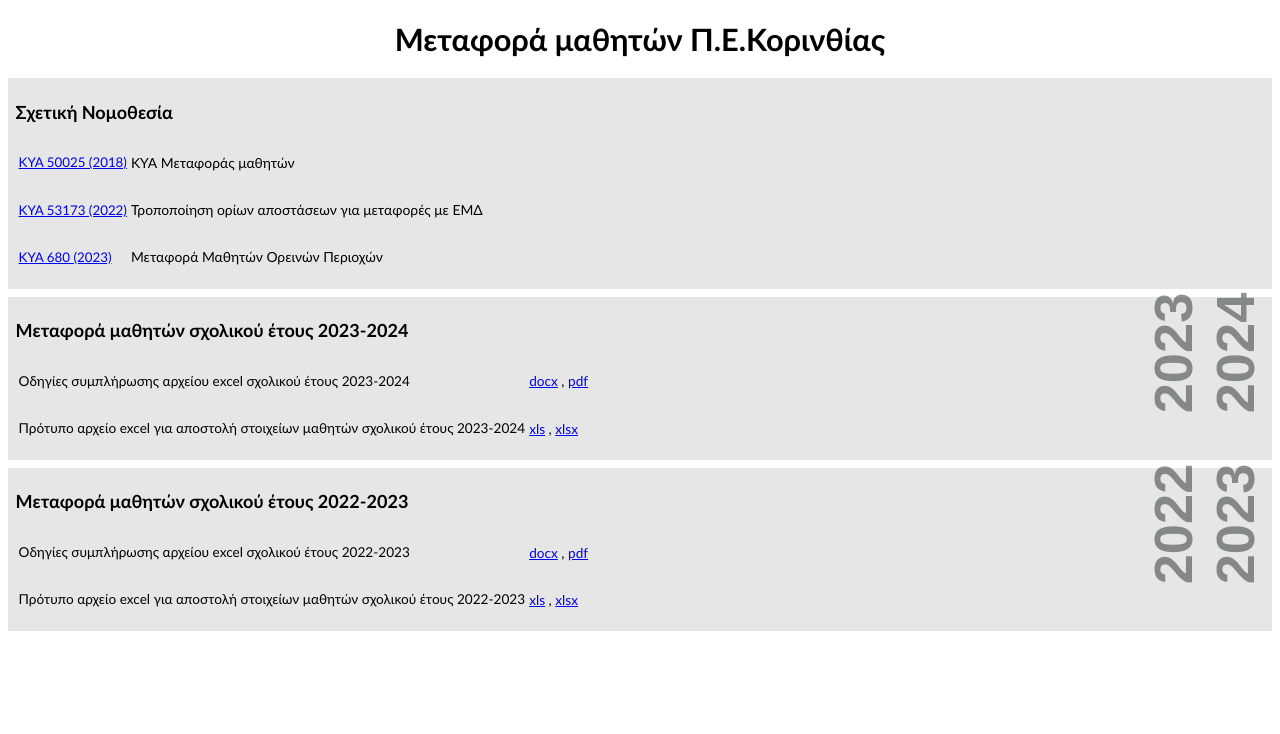
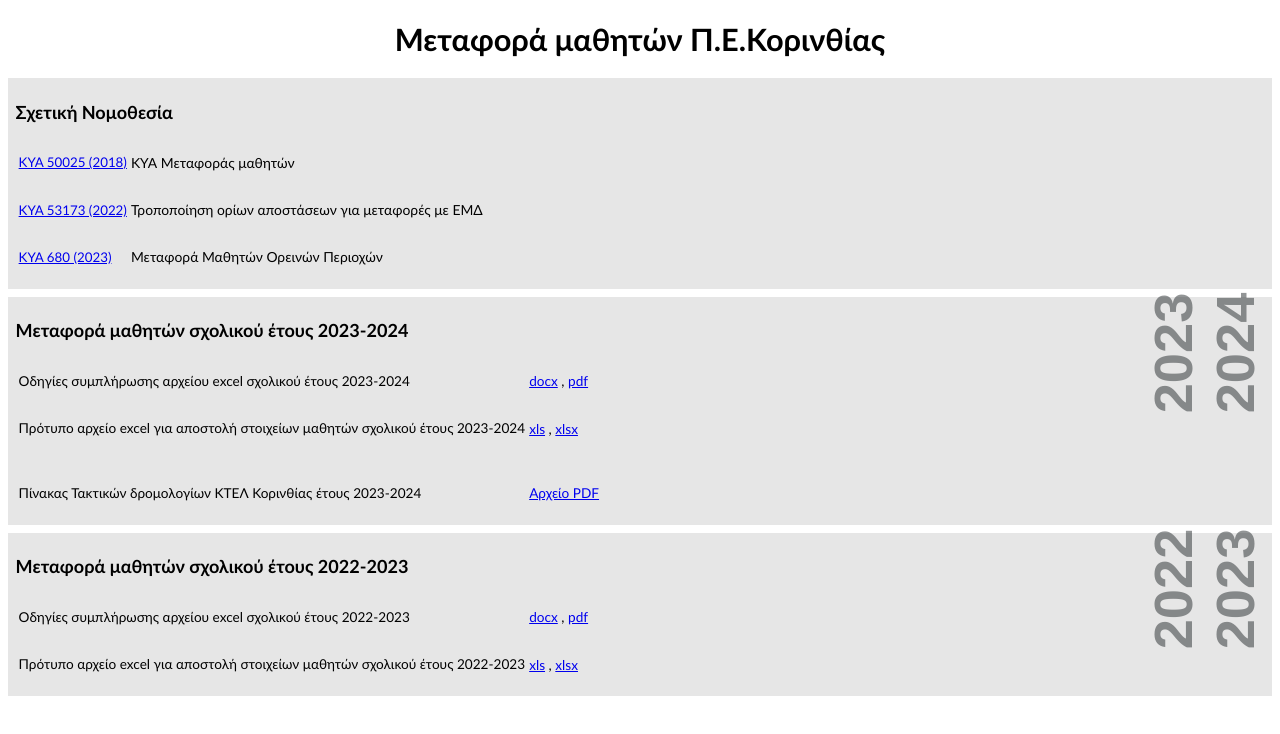
Before and after one commit to PEKorinthias/metafores, a plain HTML site: page src/index.html in a window 1280 px wide. Drawn offline with Linux system fonts and the light colour scheme.

Commit message:
Added KTEL  2023-2024

```diff
--- a/src/index.html
+++ b/src/index.html
@@ -10,6 +10,7 @@ h1 {font-size: revert;text-align: center;}
 h2 {font-size: 120%;}
 span {transform: rotate(-90deg);display: block;position: relative;float: right;top: -1.0ex;font-size: 300%;width: 130px;color: #151b1e77;height: 4ex;overflow: hidden;font-family: fantasy;}
 td:last-child {min-width: 10ex}
+tr.empty {height: 1rem;}
 </style>
 </head>
 <body>
@@ -31,9 +32,10 @@ td:last-child {min-width: 10ex}
 <h2>Μεταφορά μαθητών σχολικού έτους 2023-2024<span>2023 2024</span></h2>
 <table>
     <tbody>
-
         <tr><td><p>Οδηγίες συμπλήρωσης αρχείου excel σχολικού έτους 2023-2024</p></td><td><a href="Οδηγίες συμπλήρωσης αρχείου excel v4.docx">docx</a> , <a href="Οδηγίες συμπλήρωσης αρχείου excel v4.pdf">pdf</a></td></tr>
         <tr><td><p>Πρότυπο αρχείο excel για αποστολή στοιχείων μαθητών σχολικού έτους 2023-2024</p></td><td><a href="empty_2023-2024.xls">xls</a> , <a href="empty_2023-2024.xlsx">xlsx</a></td></tr>
+        <tr class="empty"></tr>
+        <tr><td><p>Πίνακας Τακτικών δρομολογίων ΚΤΕΛ Κορινθίας έτους 2023-2024</p></td><td><a href="ΠΙΝΑΚΑΣ ΤΑΚΤΙΚΩΝ ΔΡΟΜΟΛΟΓΙΩΝ 2023-2024.pdf">Αρχείο PDF</a></td></tr>
     </tbody>
 </table>
 </div>
```
Also changed, not shown: 3 other files.
